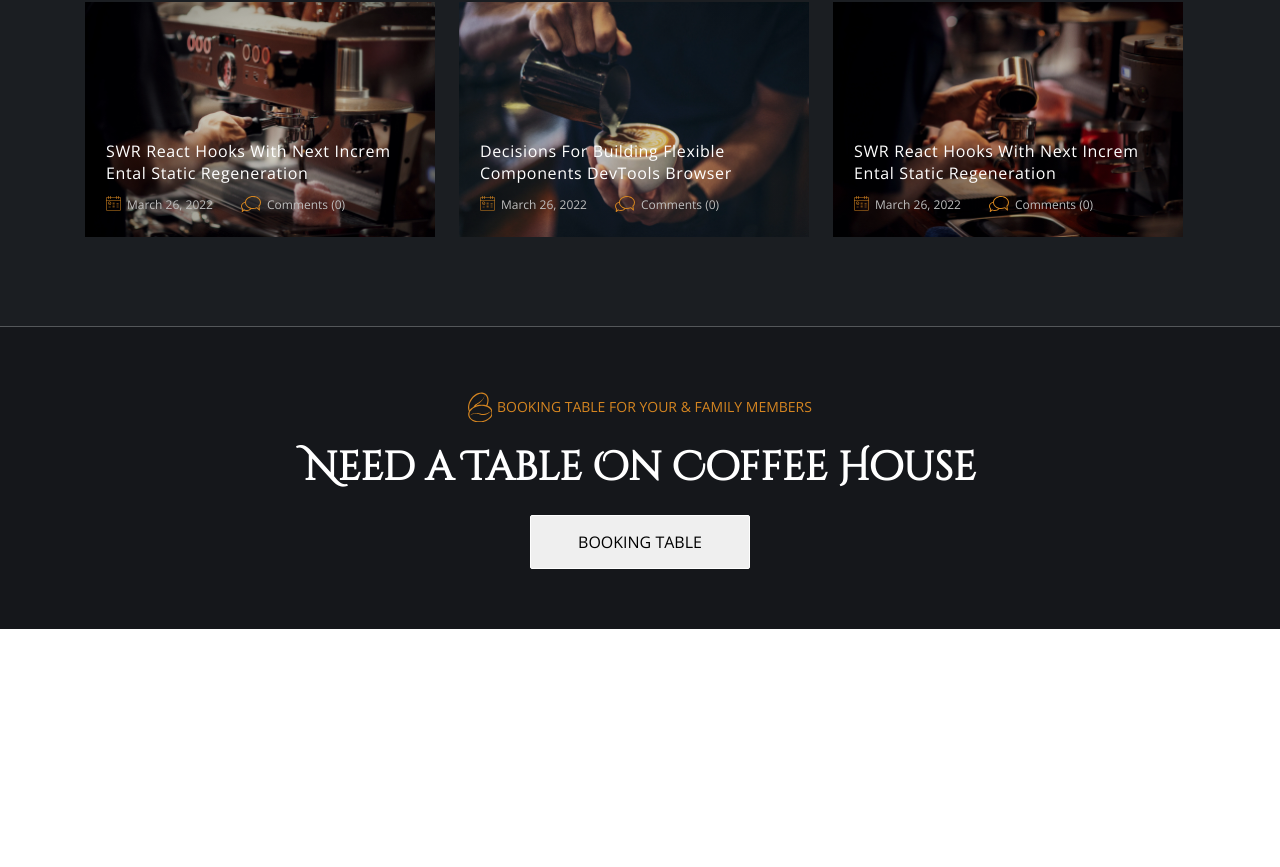
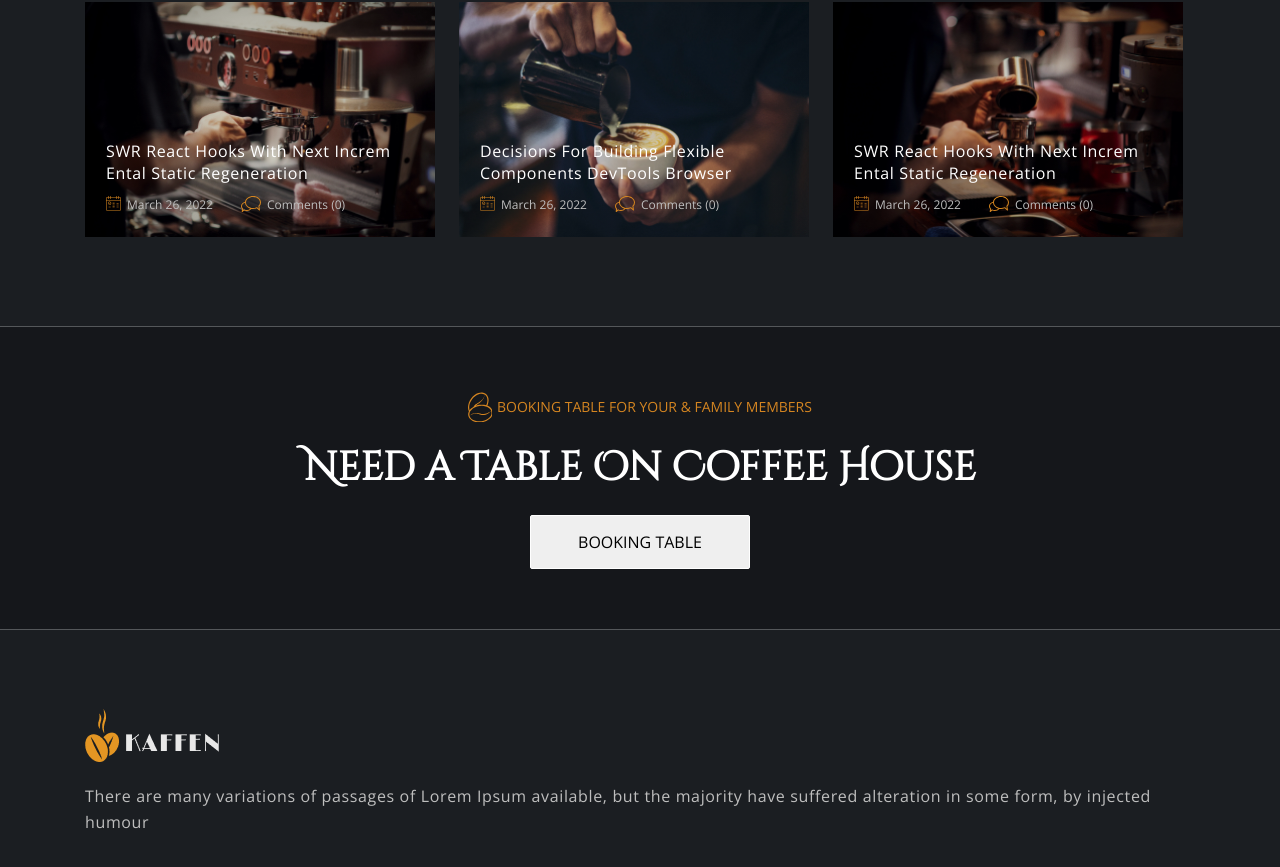
Before and after one commit to Komron-Mirzo/coffee-react-app-main, a React (Create React App) app: page / in a window 1280 px wide. Shown: the part 5100-5967 px from the top of the page. Before the commit the page ends 5729 px from the top, so only its background shows below. Built offline with nearby package versions, Linux system fonts and the light colour scheme.

Commit message:
Footer is created

```diff
--- a/package.json
+++ b/package.json
@@ -4,6 +4,9 @@
   "version": "0.1.0",
   "private": false,
   "dependencies": {
+    "@fortawesome/fontawesome-svg-core": "^6.4.0",
+    "@fortawesome/free-solid-svg-icons": "^6.4.0",
+    "@fortawesome/react-fontawesome": "^0.2.0",
     "@testing-library/jest-dom": "^5.16.5",
     "@testing-library/react": "^13.4.0",
     "@testing-library/user-event": "^13.5.0",
--- a/src/App.js
+++ b/src/App.js
@@ -8,6 +8,8 @@ import Testimonial from './components/Testimonial/Testimonial';
 import Stats from './components/Stats/Stats';
 import Blog from './components/Blog/Blog';
 import Table from './components/Table/Table';
+import Footer from './components/Footer/Footer';
+
 
 function App() {
   return (
@@ -22,6 +24,7 @@ function App() {
       <Stats />
       <Blog />
       <Table />
+      <Footer />
 
 
 
--- /dev/null
+++ b/src/components/Footer/Footer.css
@@ -0,0 +1,24 @@
+.footer-container {
+    padding: 80px 10px;
+}
+
+.footer-content {
+    max-width: 1110px;
+    margin-left: auto;
+    margin-right: auto;
+}
+
+.f-up-one img {
+    margin-bottom: 17px;
+}
+
+.footer-text {
+    font-family: 'Open Sans';
+    font-style: normal;
+    font-weight: 400;
+    font-size: 16px;
+    line-height: 26px;
+    letter-spacing: 0.04em;
+    color: #BEBEBE;
+    margin-bottom: 24px;
+}
--- /dev/null
+++ b/src/components/Footer/Footer.js
@@ -0,0 +1,44 @@
+import './Footer.css';
+import Logo from '../NavBar/logo-coffee.png';
+import { FontAwesomeIcon } from '@fortawesome/react-fontawesome';
+
+function Footer() {
+
+    return (
+        <div className="footer-container">
+            <div className="footer-content">
+                <div id="footer-up">
+                    <div className="f-up-one">
+                        <img src={Logo} />
+                        <p className='footer-text'>
+                            There are many variations of passages of Lorem Ipsum available, but the majority have suffered alteration in some form, by injected humour
+                        </p>
+                        <div className="social-media">
+                            <span>
+                                <a href="#" >
+                                    <FontAwesomeIcon icon="fa-brands fa-facebook" />
+                                </a>
+                            </span>
+                        </div>
+
+                    </div>
+                    <div className="f-up-two">
+
+                    </div>
+                    <div className="f-up-three">
+
+                    </div>
+
+                </div>
+                <div id="footer-bottom">
+
+                </div>
+
+            </div>
+
+        </div>
+    );
+
+}
+
+export default Footer;
```
Also changed, not shown: 1 other file (tests, documents, lock files or other folders).
